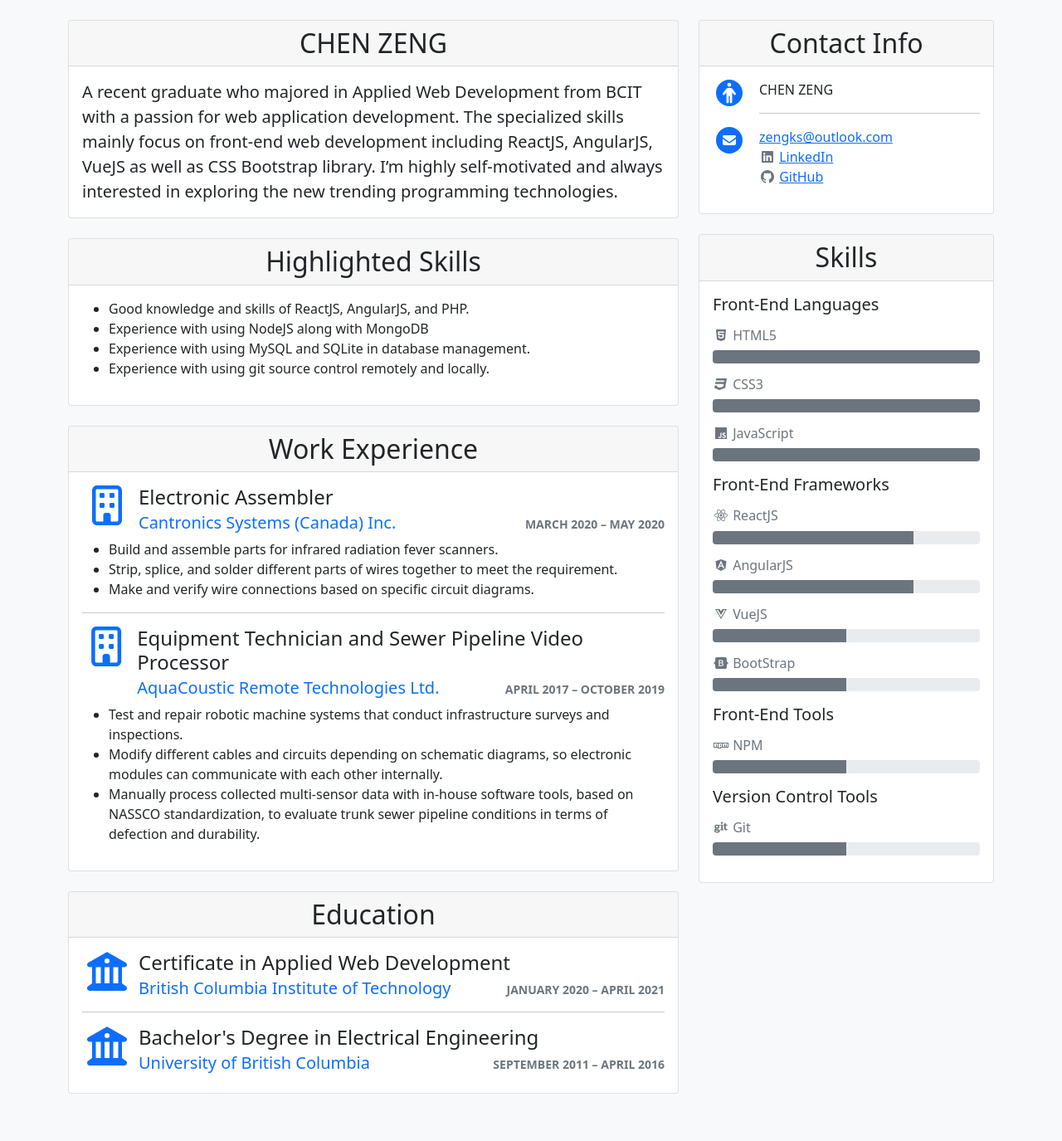
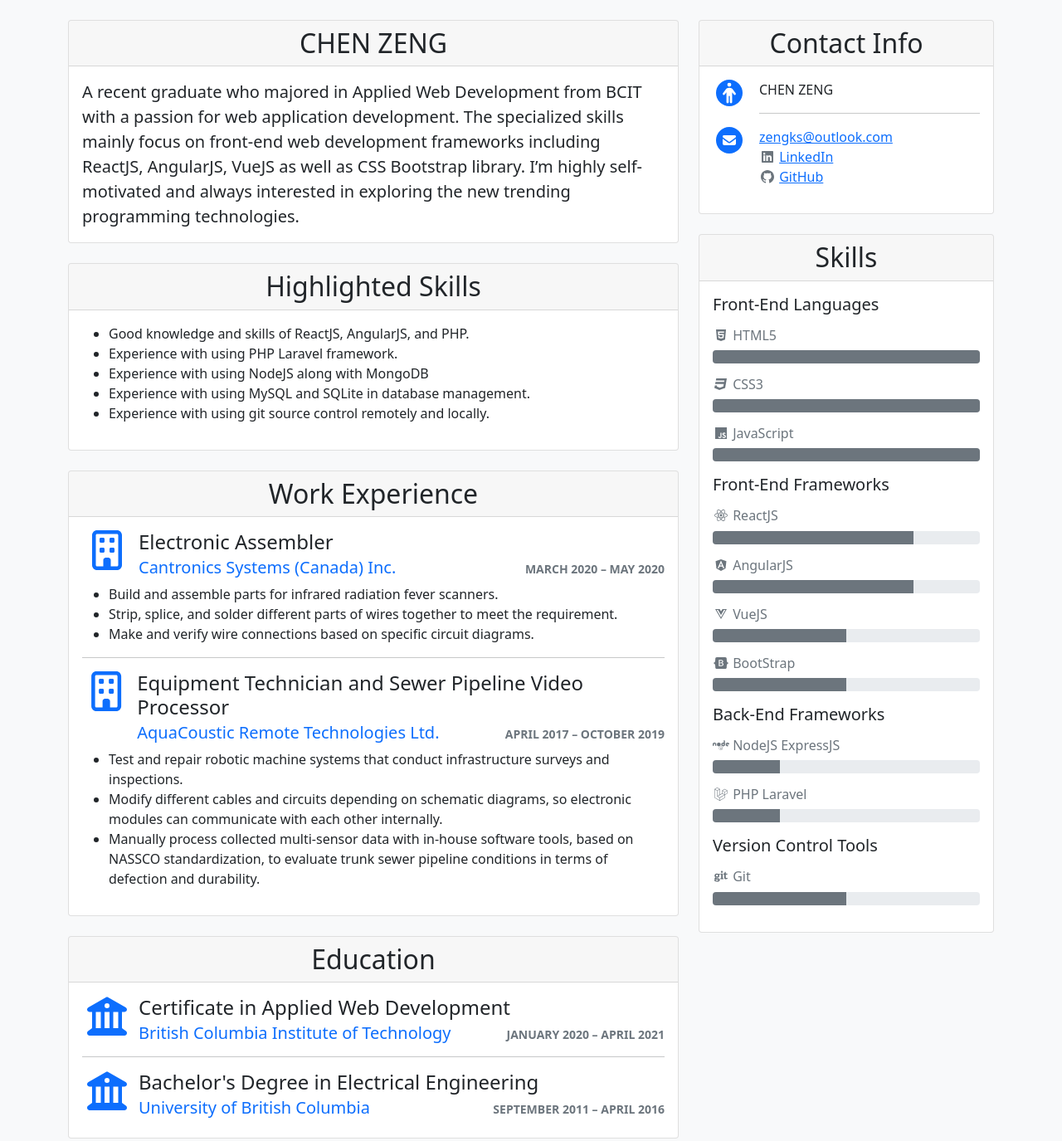
Before and after one commit to zengks/czsteven, a plain HTML site: page resume.html in a window 1280 px wide. Shown: the whole page at 83% size. Before the commit the page ends 1342 px from the top, so only its background shows below. Drawn offline with Linux system fonts and the light colour scheme.

Commit message:
modified resume page

```diff
--- a/resume.html
+++ b/resume.html
@@ -3,7 +3,7 @@
 	<head>
 		<meta charset="utf-8">
 		<meta name="viewport" content="width=device-width, initial-scale=1">
-		<title>Resume and CV - Firstname Lastname</title>
+		<title>My Resume</title>
 		<link rel="stylesheet" href="css/bootstrap.min.css">
 		<script defer src="js/fontawesome-all.min.js"></script>
 	</head>
@@ -14,7 +14,7 @@
 					<div class="card mb-4">
 						<h2 class="card-header text-center">CHEN ZENG</h2>
 						<div class="card-body">
-							<p class="card-text lead">A recent graduate who majored in Applied Web Development from BCIT with a passion for web application development. The specialized skills mainly focus on front-end web development including ReactJS, AngularJS, VueJS as well as CSS Bootstrap library. I’m highly self-motivated and always interested in exploring the new trending programming technologies.</p>
+							<p class="card-text lead">A recent graduate who majored in Applied Web Development from BCIT with a passion for web application development. The specialized skills mainly focus on front-end web development frameworks including ReactJS, AngularJS, VueJS as well as CSS Bootstrap library. I’m highly self-motivated and always interested in exploring the new trending programming technologies.</p>
 						</div>
 					</div>
                     <div class="card mb-4">
@@ -23,6 +23,7 @@
                             <div class="mb-2">
                                 <ul>
                                     <li>Good knowledge and skills of ReactJS, AngularJS, and PHP.</li>
+									<li>Experience with using PHP Laravel framework.</li>
                                     <li>Experience with using NodeJS along with MongoDB</li>
                                     <li>Experience with using MySQL and SQLite in database management.</li>
 									<li>Experience with using git source control remotely and locally.</li>
@@ -122,8 +123,8 @@
 								</div>
 								<ul class="flex-grow-1 list-unstyled">
 									<li><a href="mailto:zengks@outlook.com">zengks@outlook.com</a></li>
-									<li><i class="fab fa-fw fa-linkedin text-muted"></i> <a href="https://www.linkedin.com/in/chenzeng91">LinkedIn</a></li>
-									<li><i class="fab fa-fw fa-github text-muted"></i> <a href="https://github.com/zengks">GitHub</a></li>
+									<li><i class="fab fa-fw fa-linkedin text-muted"></i> <a href="https://www.linkedin.com/in/chenzeng91" target="_blank">LinkedIn</a></li>
+									<li><i class="fab fa-fw fa-github text-muted"></i> <a href="https://github.com/zengks" target="_blank">GitHub</a></li>
 								</ul>
 							</div>
 
@@ -148,6 +149,7 @@
 									<div class="progress-bar bg-secondary w-100" role="progressbar" aria-valuenow="100" aria-valuemin="0" aria-valuemax="100"></div>
 								</div>
 							</div>
+
 							<div class="mb-3">
 								<h3 class="h5 mb-3">Front-End Frameworks</h3>
 								<h4 class="h6 text-muted"><i class="fab fa-fw fa-react"></i> ReactJS</h4>
@@ -166,15 +168,21 @@
 								<div class="progress mb-3">
 									<div class="progress-bar bg-secondary w-50" role="progressbar" aria-valuenow="50" aria-valuemin="0" aria-valuemax="100"></div>
 								</div>
+							</div>
+
+							<div class="mb-3">
+								<h3 class="h5 mb-3">Back-End Frameworks</h3>
+								<h4 class="h6 text-muted"><i class="fab fa-node"></i> NodeJS ExpressJS</h4>
+								<div class="progress mb-3">
+									<div class="progress-bar bg-secondary w-25" role="progressbar" aria-valuenow="25" aria-valuemin="0" aria-valuemax="100"></div>
+								</div>
+								<h4 class="h6 text-muted"><i class="fab fa-laravel"></i> PHP Laravel</h4>
+								<div class="progress mb-3">
+									<div class="progress-bar bg-secondary w-25" role="progressbar" aria-valuenow="25" aria-valuemin="0" aria-valuemax="100"></div>
+								</div>
 
 							</div>
-							<div class="mb-3">
-								<h3 class="h5 mb-3">Front-End Tools</h3>
-								<h4 class="h6 text-muted"><i class="fab fa-fw fa-npm"></i> NPM</h4>
-								<div class="progress mb-3">
-									<div class="progress-bar bg-secondary w-50" role="progressbar" aria-valuenow="50" aria-valuemin="0" aria-valuemax="100"></div>
-								</div>
-							</div>
+
                             <div class="mb-3">
                                 <h3 class="h5 mb-3">Version Control Tools</h3>
                                 <h4 class="h6 text-muted"><i class="fab fa-fw fa-git"></i> Git</h4>
```
